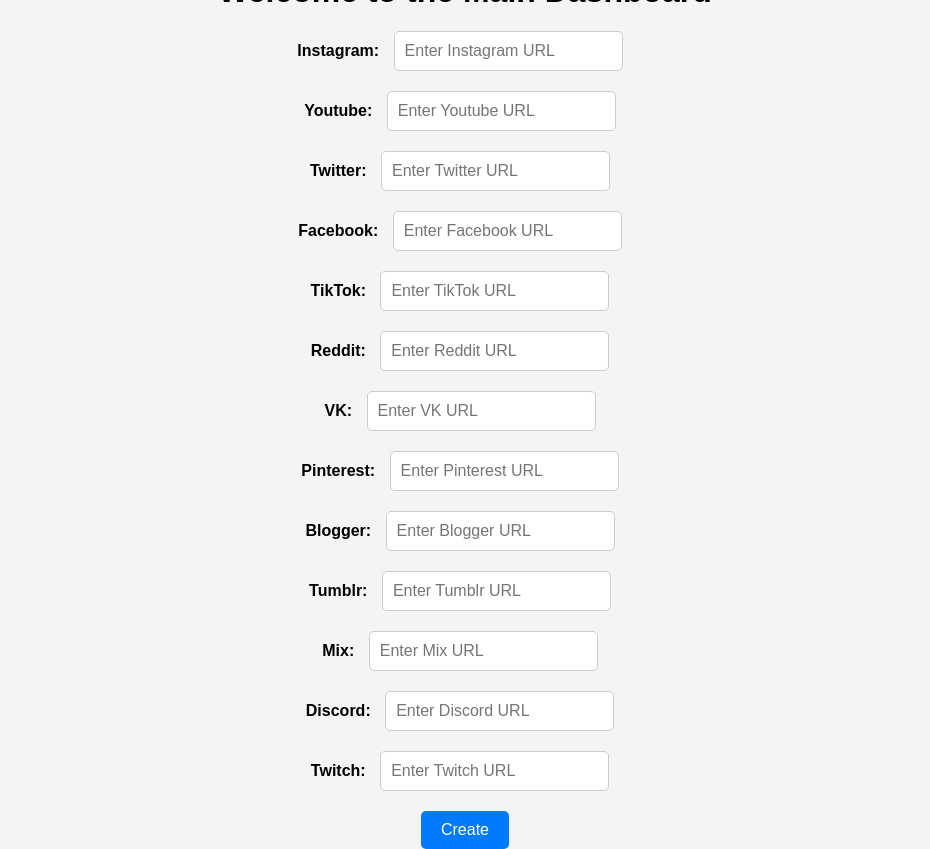
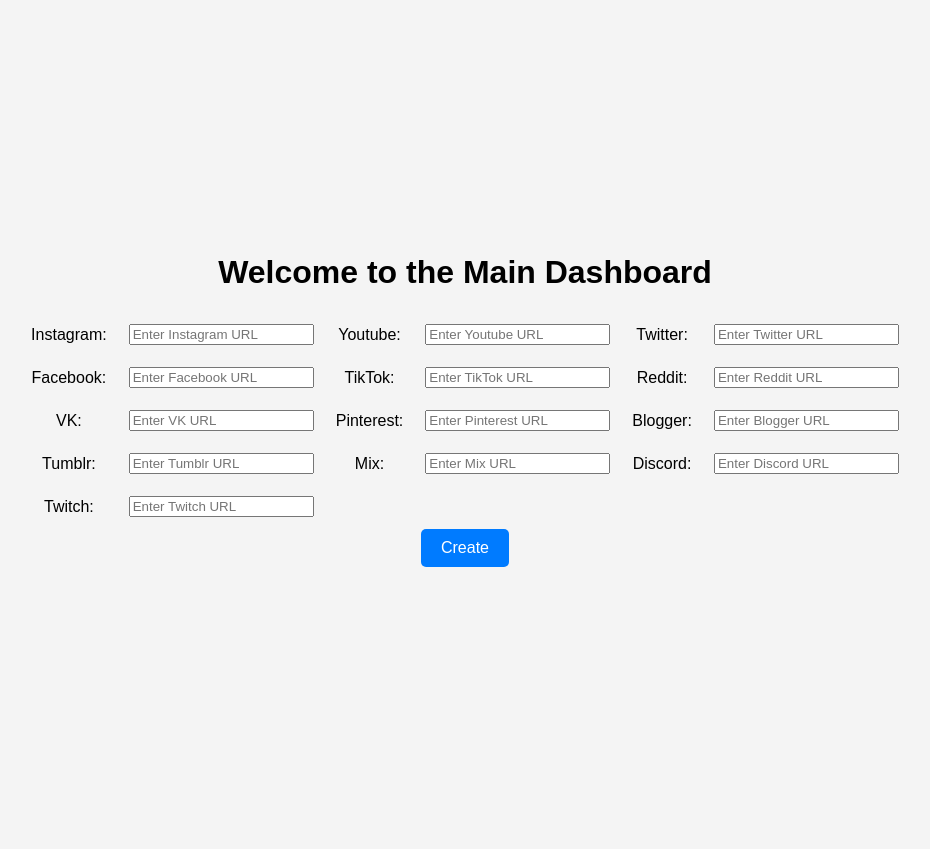
Before and after one commit to Spacemandomains/SocialMediaApp, a plain HTML site: page index.html in a window 1280 px wide. Shown: the whole page, without its empty margins (175-1105 px from the left). After the commit the page ends 800 px from the top, so only its background shows below. Drawn offline with Linux system fonts and the light colour scheme.

Commit message:
Update index.html

```diff
--- a/index.html
+++ b/index.html
@@ -3,7 +3,7 @@
 <head>
     <meta charset="UTF-8">
     <meta name="viewport" content="width=device-width, initial-scale=1.0">
-    <title>Your Social Media Console</title>
+    <title>Main Dashboard</title>
     <style>
         body {
             font-family: Arial, sans-serif;
@@ -43,76 +43,57 @@
         .button:hover {
             background-color: #0056b3;
         }
+        table {
+            margin: 0 auto;
+        }
+        th, td {
+            padding: 10px;
+        }
     </style>
 </head>
 <body>
     <div class="container">
         <h1>Welcome to the Main Dashboard</h1>
 
-        <div class="input-group">
-            <label for="instagram">Instagram:</label>
-            <input type="text" id="instagram" name="instagram" placeholder="Enter Instagram URL">
-        </div>
-
-        <div class="input-group">
-            <label for="youtube">Youtube:</label>
-            <input type="text" id="youtube" name="youtube" placeholder="Enter Youtube URL">
-        </div>
-
-        <div class="input-group">
-            <label for="twitter">Twitter:</label>
-            <input type="text" id="twitter" name="twitter" placeholder="Enter Twitter URL">
-        </div>
-
-        <div class="input-group">
-            <label for="facebook">Facebook:</label>
-            <input type="text" id="facebook" name="facebook" placeholder="Enter Facebook URL">
-        </div>
-
-        <div class="input-group">
-            <label for="tiktok">TikTok:</label>
-            <input type="text" id="tiktok" name="tiktok" placeholder="Enter TikTok URL">
-        </div>
-
-        <div class="input-group">
-            <label for="reddit">Reddit:</label>
-            <input type="text" id="reddit" name="reddit" placeholder="Enter Reddit URL">
-        </div>
-
-        <div class="input-group">
-            <label for="vk">VK:</label>
-            <input type="text" id="vk" name="vk" placeholder="Enter VK URL">
-        </div>
-
-        <div class="input-group">
-            <label for="pinterest">Pinterest:</label>
-            <input type="text" id="pinterest" name="pinterest" placeholder="Enter Pinterest URL">
-        </div>
-
-        <div class="input-group">
-            <label for="blogger">Blogger:</label>
-            <input type="text" id="blogger" name="blogger" placeholder="Enter Blogger URL">
-        </div>
-
-        <div class="input-group">
-            <label for="tumblr">Tumblr:</label>
-            <input type="text" id="tumblr" name="tumblr" placeholder="Enter Tumblr URL">
-        </div>
-
-        <div class="input-group">
-            <label for="mix">Mix:</label>
-            <input type="text" id="mix" name="mix" placeholder="Enter Mix URL">
-        </div>
-
-        <div class="input-group">
-            <label for="discord">Discord:</label>
-            <input type="text" id="discord" name="discord" placeholder="Enter Discord URL">
-        </div>
-
-        <div class="input-group">
-            <label for="twitch">Twitch:</label>
-            <input type="text" id="twitch" name="twitch" placeholder="Enter Twitch URL">
-        </div>
+        <table>
+            <tr>
+                <td><label for="instagram">Instagram:</label></td>
+                <td><input type="text" id="instagram" name="instagram" placeholder="Enter Instagram URL"></td>
+                <td><label for="youtube">Youtube:</label></td>
+                <td><input type="text" id="youtube" name="youtube" placeholder="Enter Youtube URL"></td>
+                <td><label for="twitter">Twitter:</label></td>
+                <td><input type="text" id="twitter" name="twitter" placeholder="Enter Twitter URL"></td>
+            </tr>
+            <tr>
+                <td><label for="facebook">Facebook:</label></td>
+                <td><input type="text" id="facebook" name="facebook" placeholder="Enter Facebook URL"></td>
+                <td><label for="tiktok">TikTok:</label></td>
+                <td><input type="text" id="tiktok" name="tiktok" placeholder="Enter TikTok URL"></td>
+                <td><label for="reddit">Reddit:</label></td>
+                <td><input type="text" id="reddit" name="reddit" placeholder="Enter Reddit URL"></td>
+            </tr>
+            <tr>
+                <td><label for="vk">VK:</label></td>
+                <td><input type="text" id="vk" name="vk" placeholder="Enter VK URL"></td>
+                <td><label for="pinterest">Pinterest:</label></td>
+                <td><input type="text" id="pinterest" name="pinterest" placeholder="Enter Pinterest URL"></td>
+                <td><label for="blogger">Blogger:</label></td>
+                <td><input type="text" id="blogger" name="blogger" placeholder="Enter Blogger URL"></td>
+            </tr>
+            <tr>
+                <td><label for="tumblr">Tumblr:</label></td>
+                <td><input type="text" id="tumblr" name="tumblr" placeholder="Enter Tumblr URL"></td>
+                <td><label for="mix">Mix:</label></td>
+                <td><input type="text" id="mix" name="mix" placeholder="Enter Mix URL"></td>
+                <td><label for="discord">Discord:</label></td>
+                <td><input type="text" id="discord" name="discord" placeholder="Enter Discord URL"></td>
+            </tr>
+            <tr>
+                <td><label for="twitch">Twitch:</label></td>
+                <td><input type="text" id="twitch" name="twitch" placeholder="Enter Twitch URL"></td>
+                <td colspan="4"></td> <!-- Empty cell for alignment -->
+            </tr>
+        </table>
 
         <button class="button" onclick="createLinks()">Create</button>
     </div>
```
